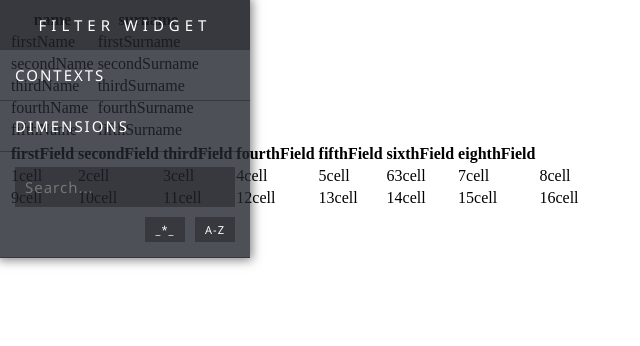
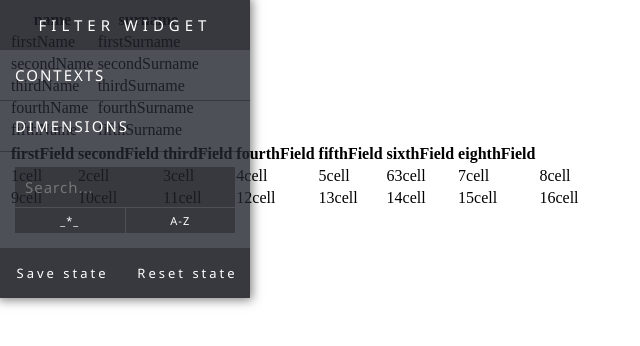
Before and after one commit to FollowTheCreator/React-Redux, a React app in the folder filter-widget/: page / in a window 1280 px wide. Shown: the whole page, without its empty margins (0-640 px from the left). Built offline with nearby package versions, Linux system fonts and the light colour scheme.

Commit message:
Implement state storage

```diff
--- a/filter-widget/src/components/Body/Search/style.css
+++ b/filter-widget/src/components/Body/Search/style.css
@@ -1,6 +1,5 @@
 .search{
     padding: 15px;
-    border-bottom: 1px solid rgba(21, 23, 29, 0.4);
 }
 
 .search__input{
@@ -13,6 +12,10 @@
     font-size: 15px;
     border: none;
     outline: none;
+    transition-duration: 0.2s;
+}
+.search__input:focus{
+    background: rgb(38, 40, 46);
 }
 
 .search-settings{
@@ -21,10 +24,10 @@
 }
 
 .search-settings-filter{
-    width: 30px;
+    width: 50%;
     height: 15px;
     padding: 5px;
-    margin-top: 10px;
+    margin-top: 1px;
     color: white;
     font-family: 'Segoe UI';
     letter-spacing: 1px;
@@ -51,11 +54,12 @@
     padding-inline-start: 0px;
     margin-left: -5px;
     margin-top: 20px;
+    width: calc(50% - 15px);
     box-shadow: 0 5px 10px 0px rgba(0, 0, 0, 0.5);
 }
 
 .search-settings-filter-type-list__item{
-    width: 30px;
+    width: calc(100% - 10px);
     height: 15px;
     padding: 5px;
     color: white;
@@ -71,5 +75,5 @@
 }
 
 .search-settings__sort{
-    margin-left: 10px;
+    margin-left: 1px;
 }
--- /dev/null
+++ b/filter-widget/src/components/Body/StateStorage/index.js
@@ -0,0 +1,31 @@
+import React from 'react';
+import './style.css';
+
+class StateStorage extends React.Component{
+    constructor(props){
+        super(props);
+    }
+
+    render(){
+        const saveState = this.props.stateSaved ? "State saved" : "Save state";
+
+        return(
+            <div className="state-storage">
+                <button
+                    className="state-storage-btn state-storage__save-state"
+                    onClick={this.props.onSaveClick}
+                >
+                    {saveState}
+                </button>
+                <button
+                    className="state-storage-btn state-storage__reset"
+                    onClick={this.props.onResetClick}
+                >
+                        Reset state
+                </button>
+            </div>
+        );
+    }
+}
+
+export default StateStorage;
--- /dev/null
+++ b/filter-widget/src/components/Body/StateStorage/style.css
@@ -0,0 +1,25 @@
+.state-storage{
+    display: flex;
+    align-content: center;
+    justify-content: space-between;
+    height: 50px;
+    background: rgba(21, 23, 29, 0.4);
+}
+
+.state-storage-btn{
+    border: none;
+    outline: none;
+    background: transparent;
+    padding: 0px;
+    width: 50%;
+    font-size: 13px;
+    font-family: 'Segoe UI';
+    font-weight: 100;
+    letter-spacing: 3px;
+    color: white;
+    transition-duration: 0.2s;
+    cursor: pointer;
+}
+.state-storage-btn:hover{
+    background: rgba(255, 255, 255, 0.1);
+}
--- a/filter-widget/src/components/Body/index.js
+++ b/filter-widget/src/components/Body/index.js
@@ -3,6 +3,7 @@ import './style.css';
 import Dropdown from './Dropdown';
 import Search from './Search';
 import Rows from './Rows';
+import StateStorage from './StateStorage';
 
 class Body extends React.Component{
     constructor(props){
@@ -15,6 +16,8 @@ class Body extends React.Component{
         this.onSortClick = this.onSortClick.bind(this);
         this.onSearchTypeClick = this.onSearchTypeClick.bind(this);
         this.search = this.search.bind(this);
+        this.onSaveClick = this.onSaveClick.bind(this);
+        this.onResetClick = this.onResetClick.bind(this);
 
         this.state = {
             sortAsc: true,
@@ -24,11 +27,16 @@ class Body extends React.Component{
             dimensions: [],
             cells: [],
             isSearching: false,
-            filteredCells: []
+            filteredCells: [],
+            stateSaved: false
         }
     }
 
     componentDidMount(){
+        const stateSaved = JSON.parse(localStorage.getItem("stateSaved"));
+        const searchType = localStorage.getItem("searchType") || "_*_";
+        const sortAsc = JSON.parse(localStorage.getItem("sortAsc"));
+
         const tables = document.getElementsByTagName("table");
         const contexts = [];
 
@@ -39,8 +47,12 @@ class Body extends React.Component{
             contexts.push({checked: false, element});
         }
 
+        const sortAscResult = sortAsc !== null ? sortAsc : true;
         this.setState({
-            contexts
+            contexts,
+            searchType: stateSaved === true ? searchType : this.state.searchType,
+            sortAsc: stateSaved === true ? sortAscResult : this.state.sortAsc,
+            stateSaved: stateSaved !== null ? stateSaved : false
         });
     }
 
@@ -255,11 +267,14 @@ class Body extends React.Component{
     }
 
     onSortClick(){
-        this.setState({
-            cells: this.state.cells.reverse(),
-            filteredCells: this.state.filteredCells.reverse(),
-            sortAsc: !this.state.sortAsc
-        });
+        this.setState(
+            {
+                cells: this.state.cells.reverse(),
+                filteredCells: this.state.filteredCells.reverse(),
+                sortAsc: !this.state.sortAsc
+            },
+            () => localStorage.setItem("sortAsc", this.state.sortAsc)
+        );
     }
 
     onSearchTypeClick(type){
@@ -267,7 +282,28 @@ class Body extends React.Component{
             {
                 searchType: type
             },
-            () => this.search(this.state.searchString)
+            () => {
+                localStorage.setItem("searchType", type);
+                this.search(this.state.searchString);
+            }
+        );
+    }
+
+    onSaveClick(){
+        this.setState(
+            {
+                stateSaved: true
+            },
+            () => localStorage.setItem("stateSaved", true)
+        );
+    }
+
+    onResetClick(){
+        this.setState(
+            {
+                stateSaved: false
+            },
+            () => localStorage.setItem("stateSaved", false)
         );
     }
 
@@ -295,6 +331,11 @@ class Body extends React.Component{
                     rows={this.state.isSearching ? this.state.filteredCells : this.state.cells}
                     onRowClick={this.onRowClick}
                 />
+                <StateStorage
+                    onSaveClick={this.onSaveClick}
+                    onResetClick={this.onResetClick}
+                    stateSaved={this.state.stateSaved}
+                />
             </div>
         );
     }
--- a/filter-widget/src/components/style.css
+++ b/filter-widget/src/components/style.css
@@ -2,7 +2,7 @@
     position: absolute;
     z-index: 8;
     width: 250px;
-    max-height: 600px;
+    max-height: 650px;
     background: rgba(34, 37, 46, 0.8);
     box-shadow: 0 0 10px 2px rgba(0, 0, 0, 0.5);
     user-select: none;
```
